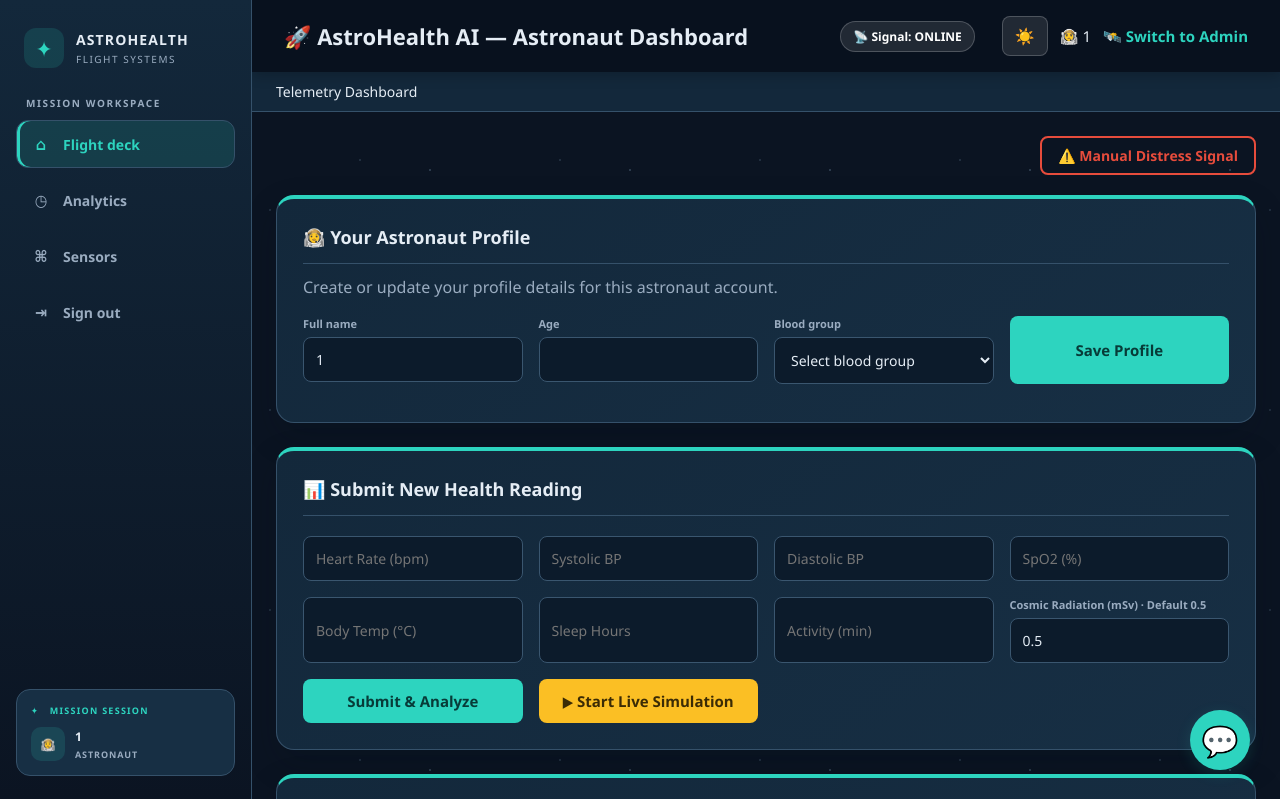
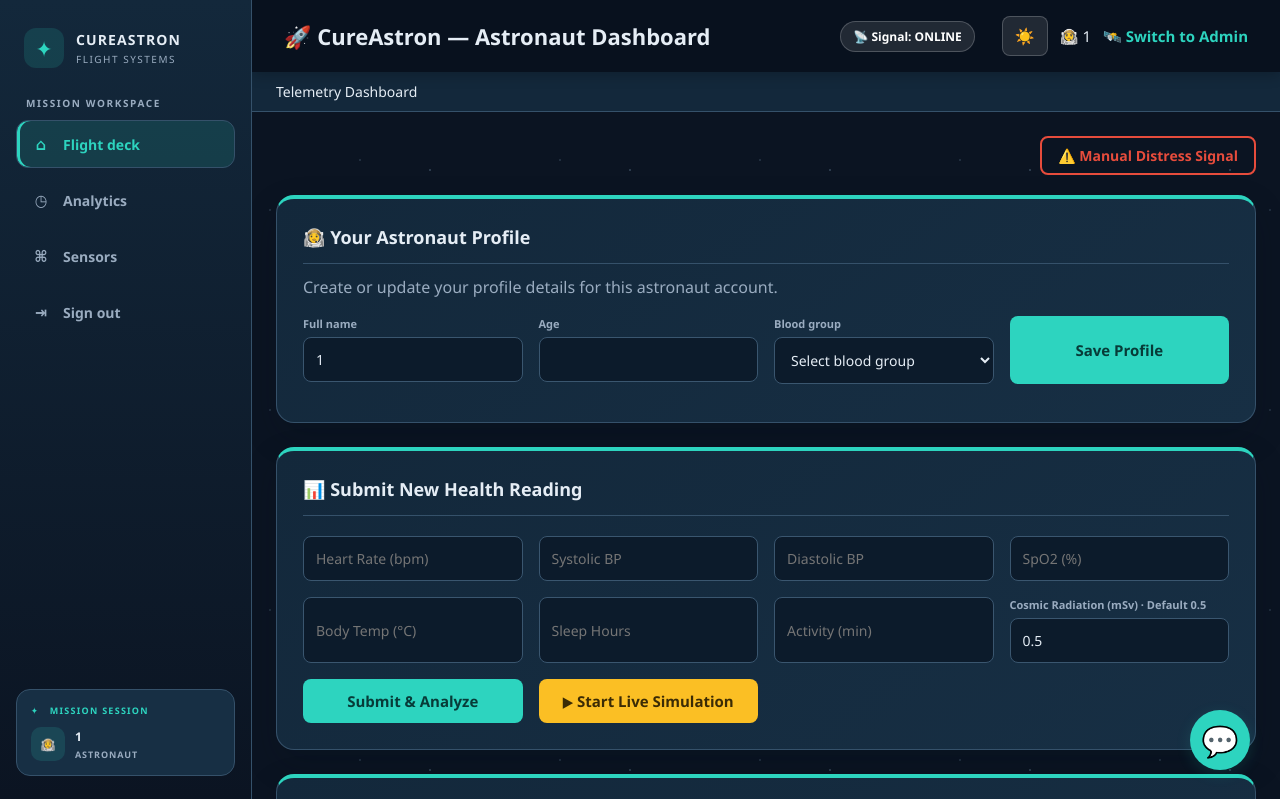
Before and after one commit to malikrehan11/AstronautHealth, a Flask app: page /astronaut in a window 1280 px wide. Shown: the top 799 px of the page. Run offline with Flask 3, Linux system fonts and the light colour scheme; the visitor is signed in with stand-in values (Sample User, id 1); data that the repository does not hold is empty.

Commit message:
second commit

```diff
--- a/app.py
+++ b/app.py
@@ -46,7 +46,7 @@ def sitemap():
 
 @app.route('/llms.txt')
 def llms_txt():
-    content = """# AstroHealth AI
+    content = """# CureAstron
 > Intelligent, real-time health monitoring system for astronauts during deep space missions.
 
 ## Core Features
--- a/static/css/style.css
+++ b/static/css/style.css
@@ -1,5 +1,5 @@
 /* =========================================================
-   ASTROHEALTH AI - GLOBAL STYLESHEET
+   CUREASTRON - GLOBAL STYLESHEET
    ========================================================= */
 
 :root {
--- a/templates/404.html
+++ b/templates/404.html
@@ -2,7 +2,7 @@
 <html lang="en">
 <head>
     <meta charset="UTF-8">
-    <title>404 - Lost in Space | AstroHealth AI</title>
+    <title>404 - Lost in Space | CureAstron</title>
     <meta name="description" content="The page you are looking for has drifted into deep space.">
     <link rel="stylesheet" href="{{ url_for('static', filename='css/style.css', v=4) }}">
 </head>
--- a/templates/admin_dashboard.html
+++ b/templates/admin_dashboard.html
@@ -3,7 +3,7 @@
 <head>
     <meta charset="UTF-8">
     <meta name="viewport" content="width=device-width, initial-scale=1.0">
-    <title>Mission Control Triage | AstroHealth AI</title>
+    <title>Mission Control Triage | CureAstron</title>
     <link rel="icon" href="{{ url_for('static', filename='favicon.ico') }}" type="image/x-icon">
     <link rel="stylesheet" href="{{ url_for('static', filename='css/style.css', v=4) }}">
     <script src="https://cdn.jsdelivr.net/npm/chart.js/dist/chart.umd.min.js"></script>
@@ -53,7 +53,7 @@
         <aside class="dashboard-sidebar" aria-label="Mission Control navigation">
             <div class="sidebar-brand">
                 <span class="sidebar-brand-mark" aria-hidden="true">✦</span>
-                <span><strong>ASTROHEALTH</strong><small>FLIGHT SYSTEMS</small></span>
+                <span><strong>CUREASTRON</strong><small>FLIGHT SYSTEMS</small></span>
             </div>
             <div class="sidebar-section-label">MISSION WORKSPACE</div>
             <nav class="sidebar-nav">
--- a/templates/analytics.html
+++ b/templates/analytics.html
@@ -3,7 +3,7 @@
 <head>
     <meta charset="UTF-8">
     <meta name="viewport" content="width=device-width, initial-scale=1.0">
-    <title>Health Analytics | AstroHealth AI</title>
+    <title>Health Analytics | CureAstron</title>
     <meta name="description" content="Historical health trend analysis for astronauts.">
     <link rel="icon" href="{{ url_for('static', filename='favicon.ico') }}" type="image/x-icon">
     <link rel="stylesheet" href="{{ url_for('static', filename='css/style.css', v=4) }}">
@@ -11,7 +11,7 @@
 </head>
 <body class="dash-body">
     <header class="topbar">
-        <h1>🚀 AstroHealth AI — Analytics</h1>
+        <h1>🚀 CureAstron — Analytics</h1>
         <div>
             <button id="themeToggle" class="theme-toggle-btn" onclick="toggleTheme()" title="Toggle Dark/Light Mode">🌙</button>
             <span>👨‍🚀 {{ name }}</span> |
--- a/templates/dashboard.html
+++ b/templates/dashboard.html
@@ -3,7 +3,7 @@
 <head>
     <meta charset="UTF-8">
     <meta name="viewport" content="width=device-width, initial-scale=1.0">
-    <title>Live Telemetry | AstroHealth AI</title>
+    <title>Live Telemetry | CureAstron</title>
     <meta name="description" content="Real-time physiological health monitoring dashboard for astronauts.">
     <link rel="canonical" href="https://astrohealth.yourdomain.com/astronaut">
     <link rel="icon" href="{{ url_for('static', filename='favicon.ico') }}" type="image/x-icon">
@@ -62,7 +62,7 @@
         <aside class="dashboard-sidebar" aria-label="Main navigation">
             <div class="sidebar-brand">
                 <span class="sidebar-brand-mark" aria-hidden="true">✦</span>
-                <span><strong>ASTROHEALTH</strong><small>FLIGHT SYSTEMS</small></span>
+                <span><strong>CUREASTRON</strong><small>FLIGHT SYSTEMS</small></span>
             </div>
             <div class="sidebar-section-label">MISSION WORKSPACE</div>
             <nav class="sidebar-nav">
@@ -90,7 +90,7 @@
 
         <div class="dashboard-content">
             <header class="topbar">
-                <h1>🚀 AstroHealth AI — Astronaut Dashboard</h1>
+                <h1>🚀 CureAstron — Astronaut Dashboard</h1>
                 <div>
                     <button id="losToggle" class="los-toggle" onclick="toggleLOS()">📡 Signal: ONLINE</button>
                     <button id="themeToggle" class="theme-toggle-btn" onclick="toggleTheme()" title="Toggle Dark/Light Mode">🌙</button>
--- a/templates/developer.html
+++ b/templates/developer.html
@@ -3,7 +3,7 @@
 <head>
     <meta charset="UTF-8">
     <meta name="viewport" content="width=device-width, initial-scale=1.0">
-    <title>IoT Telemetry API | AstroHealth AI</title>
+    <title>IoT Telemetry API | CureAstron</title>
     <link rel="icon" href="{{ url_for('static', filename='favicon.ico') }}" type="image/x-icon">
     <link rel="stylesheet" href="{{ url_for('static', filename='css/style.css', v=4) }}">
     <style>
@@ -33,7 +33,7 @@
 </head>
 <body class="dash-body">
     <header class="topbar">
-        <h1>🚀 AstroHealth AI — IoT Integration</h1>
+        <h1>🚀 CureAstron — IoT Integration</h1>
         <div>
             <button id="themeToggle" class="theme-toggle-btn" onclick="toggleTheme()">🌙</button>
             <span>👨‍🚀 {{ name }}</span> |
@@ -73,7 +73,7 @@
         <section class="card">
             <h2>📄 API Documentation</h2>
             <p style="color: var(--text-muted); margin-bottom: 20px; line-height: 1.6;">
-                This REST API allows external spacesuit biosensors to push telemetry directly to the AstroHealth AI database.
+                This REST API allows external spacesuit biosensors to push telemetry directly to the CureAstron database.
                 Mission Control can monitor this data in real-time.
             </p>
 
--- a/templates/manage_crew.html
+++ b/templates/manage_crew.html
@@ -3,7 +3,7 @@
 <head>
     <meta charset="UTF-8">
     <meta name="viewport" content="width=device-width, initial-scale=1.0">
-    <title>Manage Crew | AstroHealth AI</title>
+    <title>Manage Crew | CureAstron</title>
     <link rel="icon" href="{{ url_for('static', filename='favicon.ico') }}" type="image/x-icon">
     <link rel="stylesheet" href="{{ url_for('static', filename='css/style.css', v=4) }}">
 
@@ -32,7 +32,7 @@
         <aside class="dashboard-sidebar" aria-label="Mission Control navigation">
             <div class="sidebar-brand">
                 <span class="sidebar-brand-mark" aria-hidden="true">✦</span>
-                <span><strong>ASTROHEALTH</strong><small>FLIGHT SYSTEMS</small></span>
+                <span><strong>CUREASTRON</strong><small>FLIGHT SYSTEMS</small></span>
             </div>
             <div class="sidebar-section-label">MISSION WORKSPACE</div>
             <nav class="sidebar-nav">
--- a/templates/register.html
+++ b/templates/register.html
@@ -3,7 +3,7 @@
 <head>
     <meta charset="UTF-8">
     <meta name="viewport" content="width=device-width, initial-scale=1.0">
-    <title>Register Account | AstroHealth AI</title>
+    <title>Register Account | CureAstron</title>
     <link rel="icon" href="{{ url_for('static', filename='favicon.ico') }}" type="image/x-icon">
     <link rel="stylesheet" href="{{ url_for('static', filename='css/style.css', v=4) }}">
     <style>
--- a/utils/pdf_generator.py
+++ b/utils/pdf_generator.py
@@ -32,7 +32,7 @@ def generate_astronaut_pdf(profile, records):
     )
 
     # HEADER
-    elements.append(Paragraph("ASTROHEALTH", title_style))
+    elements.append(Paragraph("CUREASTRON", title_style))
     elements.append(Paragraph("CONFIDENTIAL MEDICAL DOSSIER - MISSION CONTROL", subtitle_style))
 
     # ASTRONAUT PROFILE
@@ -120,7 +120,7 @@ def generate_astronaut_pdf(profile, records):
 
     # FOOTER
     elements.append(Spacer(1, 30))
-    footer_text = "Generated by AstroHealth. This document contains confidential medical information and is intended for Mission Control personnel only."
+    footer_text = "Generated by CureAstron. This document contains confidential medical information and is intended for Mission Control personnel only."
     elements.append(Paragraph(footer_text, ParagraphStyle('Footer', parent=styles['Normal'], fontSize=8, textColor=colors.grey, alignment=1)))
 
     # Build the PDF
```
